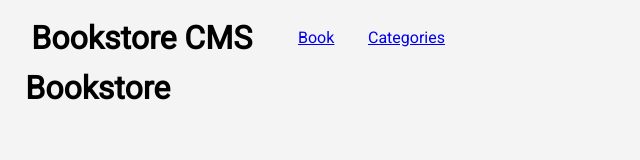
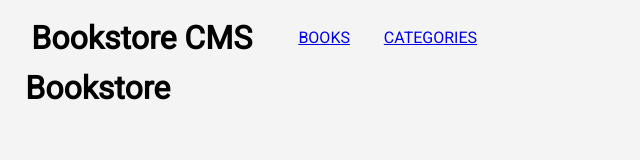
Before and after one commit to akezeth/Bookstore, a React (Create React App) app: page / in a window 1280 px wide. Shown: the top 160 px of the page, without its empty margins (0-640 px from the left). Built offline with nearby package versions, Linux system fonts and the light colour scheme.

Commit message:
Add Link and Route

```diff
--- a/src/App.js
+++ b/src/App.js
@@ -12,17 +12,17 @@ function App() {
         <nav>
           <ul>
             <li>
-              <Link to="/">Book</Link>
+              <Link to="/">BOOKS</Link>
             </li>
             <li>
-              <Link to="/categories">Categories</Link>
+              <Link to="/categories">CATEGORIES</Link>
             </li>
           </ul>
         </nav>
       </header>
       <Routes>
-        <Route path='/' element={<Books />} />
-        <Route path='/categories' element={<Categories />} />
+        <Route path="/" element={<Books />} />
+        <Route path="/categories" element={<Categories />} />
       </Routes>
     </>
   );
```
